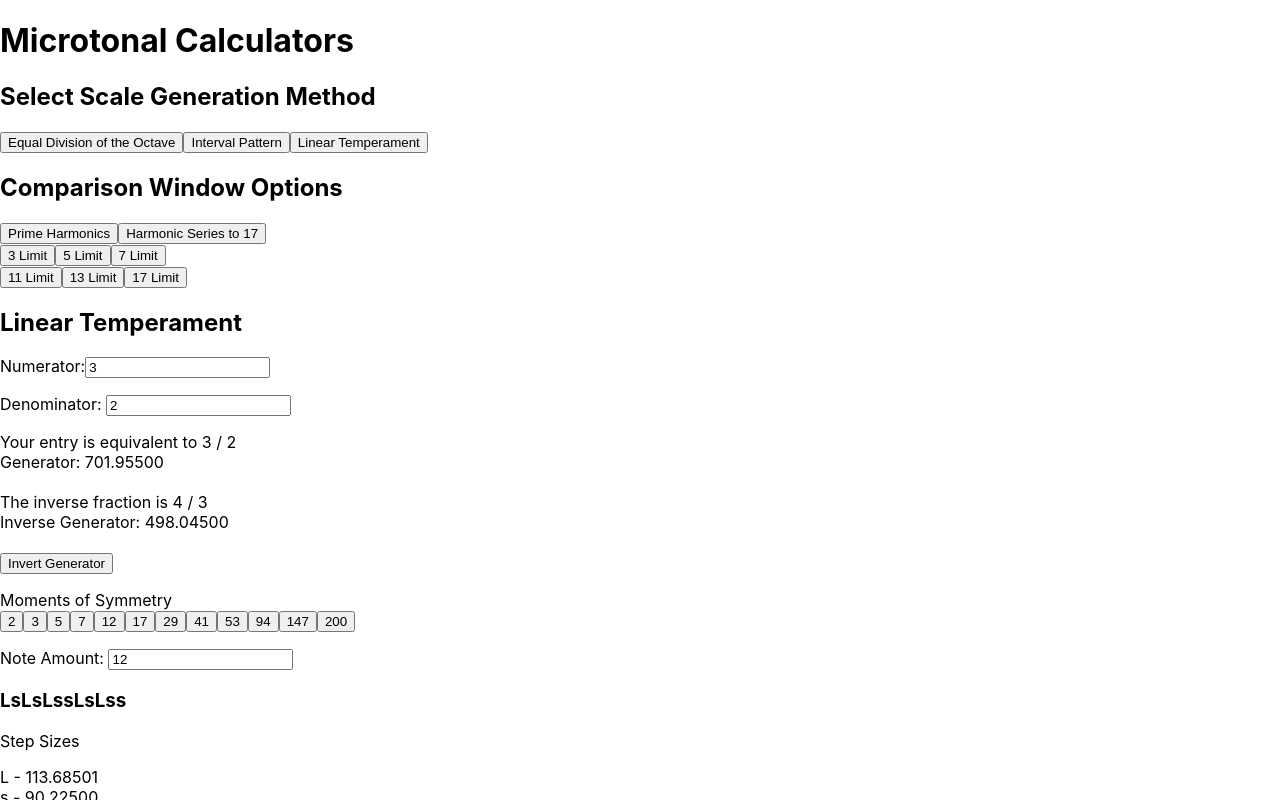
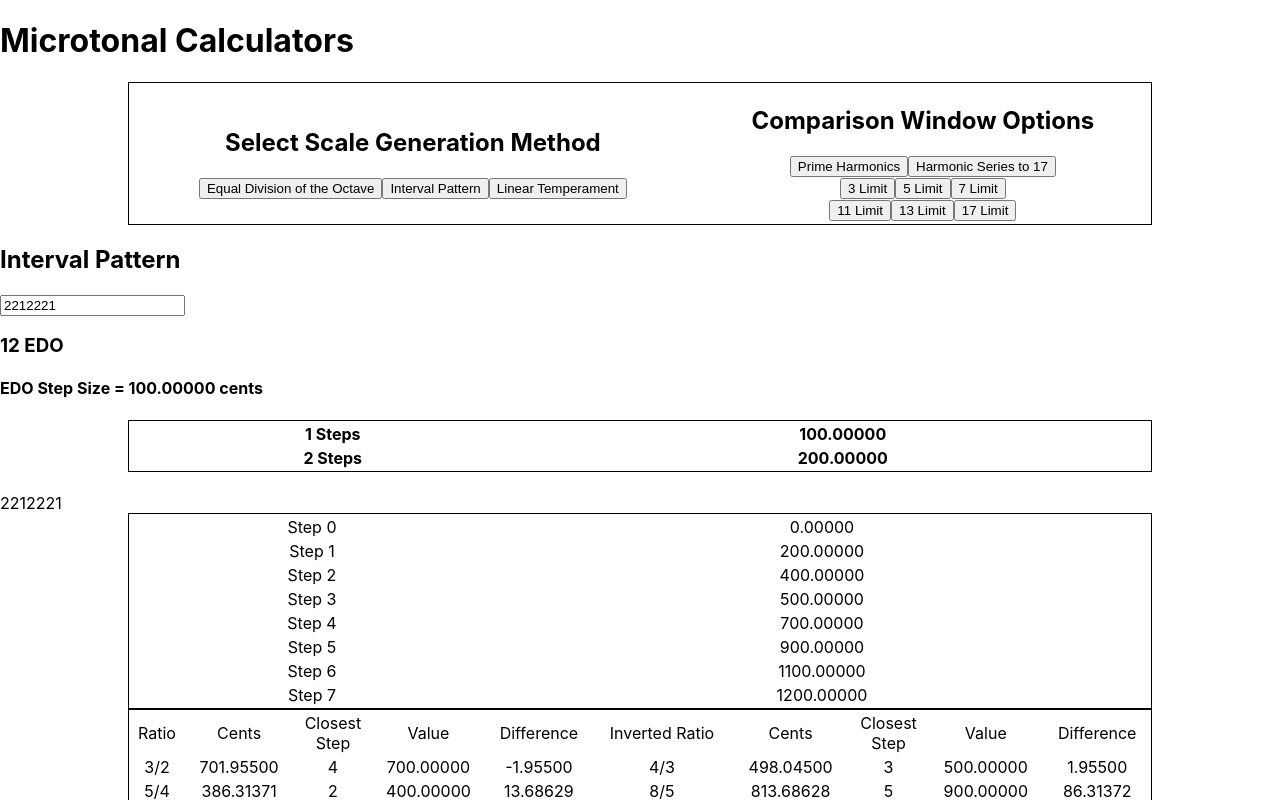
Before and after one commit to zzork/color-horizons-review-temp, a React (Create React App) app: page / in a window 1280 px wide. Shown: the top 800 px of the page. Built offline with nearby package versions, Linux system fonts and the light colour scheme.

Commit message:
interval pattern refactoring for modal display

```diff
--- a/src/App.js
+++ b/src/App.js
@@ -7,7 +7,7 @@ import { ComparisonOptions } from "./components/ComparisonOptions";
 
 function App() {
   const [stateData, setStateData] = useState(stateTable);
-  const [selectedView, setSelectedView] = useState("lt");
+  const [selectedView, setSelectedView] = useState("ip");
   const onSelect = (viewId) => {
     setSelectedView(viewId);
   };
@@ -19,8 +19,18 @@ function App() {
   return (
     <div>
       <h1>Microtonal Calculators</h1>
-      <Selector onSelect={onSelect} />
-      <ComparisonOptions onComparisonChoice={onComparisonChoice} />
+      <table>
+        <tbody>
+          <tr>
+            <td>
+              <Selector onSelect={onSelect} />
+            </td>
+            <td>
+              <ComparisonOptions onComparisonChoice={onComparisonChoice} />
+            </td>
+          </tr>
+        </tbody>
+      </table>
       <CalculatorWindow
         viewId={selectedView}
         stateData={stateData}
--- /dev/null
+++ b/src/components/AllModes.js
@@ -0,0 +1,13 @@
+import getReadoutTable from "../util/getReadoutTable";
+import { ComparisonWindow } from "./ComparisonWindow";
+
+export const AllModes = ({ pattern, scale, selectedComparison }) => {
+  let readoutTable = getReadoutTable(scale);
+  return (
+    <div>
+      {pattern}
+      {readoutTable}
+      <ComparisonWindow scale={scale} selectedComparison={selectedComparison} />
+    </div>
+  );
+};
--- a/src/components/CalcIPReadout.js
+++ b/src/components/CalcIPReadout.js
@@ -3,6 +3,7 @@ import getEdoFromIntervalPattern from "../util/getEdoFromIntervalPattern";
 import getIPStepValuesList from "../util/getIPStepValuesList";
 import getIPUniqueSizes from "../util/getIPUniqueSizes";
 import getReadoutTable from "../util/getReadoutTable";
+import { AllModes } from "./AllModes";
 import { ComparisonWindow } from "./ComparisonWindow";
 
 export const CalcIPReadout = ({ pattern, selectedComparison }) => {
@@ -17,6 +18,7 @@ export const CalcIPReadout = ({ pattern, selectedComparison }) => {
   const stepSize = 1200 / edo;
   const uniqueSizes = getIPUniqueSizes(pattern, stepSize);
   const stepValuesList = getIPStepValuesList(pattern, stepSize);
+
   const readoutTable = getReadoutTable(stepValuesList);
 
   return (
@@ -24,12 +26,19 @@ export const CalcIPReadout = ({ pattern, selectedComparison }) => {
       <h3>{edo} EDO</h3>
       <h4>EDO Step Size = {stepSize.toFixed(5)} cents</h4>
       <h4>{uniqueSizes}</h4>
-      {readoutTable}
+
+      <AllModes
+        pattern={pattern}
+        scale={stepValuesList}
+        selectedComparison={selectedComparison}
+      />
+
+      {/* {readoutTable}
       <br />
       <ComparisonWindow
         scale={stepValuesList}
         selectedComparison={selectedComparison}
-      />
+      /> */}
     </div>
   );
 };
--- a/src/util/getIPUniqueSizes.js
+++ b/src/util/getIPUniqueSizes.js
@@ -6,8 +6,8 @@ const getIPUniqueSizes = (pattern, stepSize) => {
         <tbody>
           {uniqueIntervals.map((value, index) => (
             <tr key={index}>
-              <td>{value} Steps: </td>
-              <td>{(value * stepSize).toFixed(5)} cents</td>
+              <td>{value} Steps </td>
+              <td>{(value * stepSize).toFixed(5)}</td>
             </tr>
           ))}
         </tbody>
```
